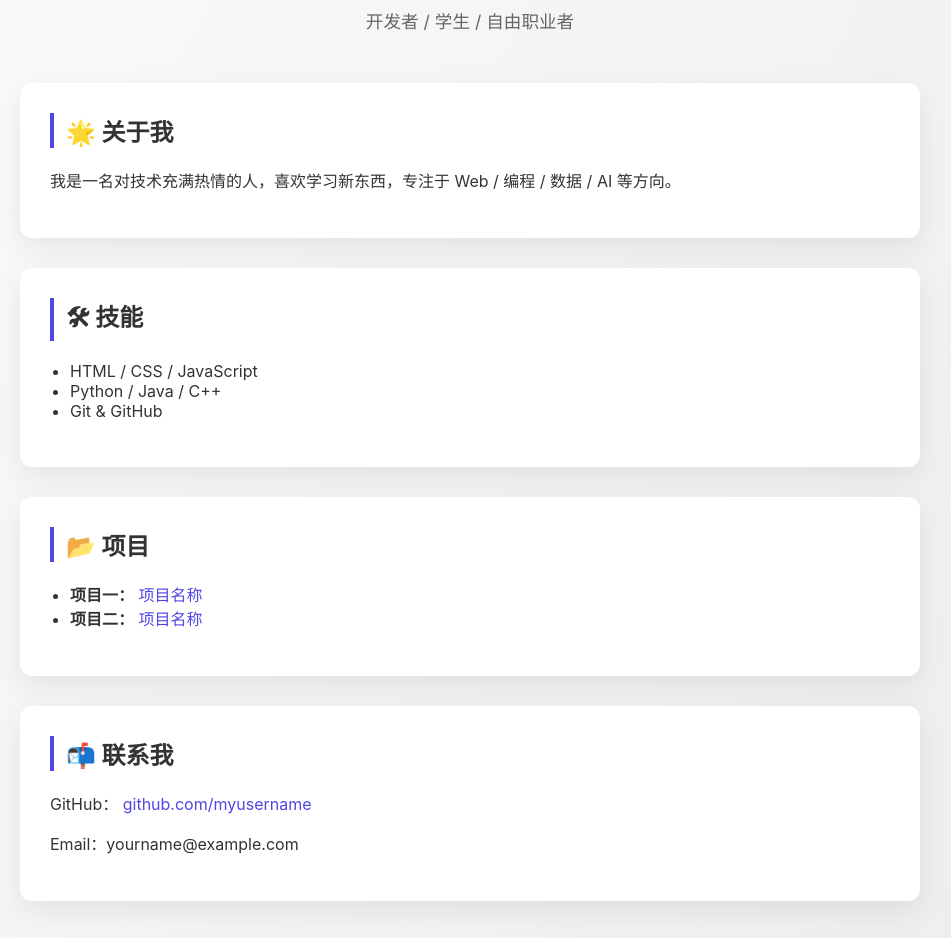
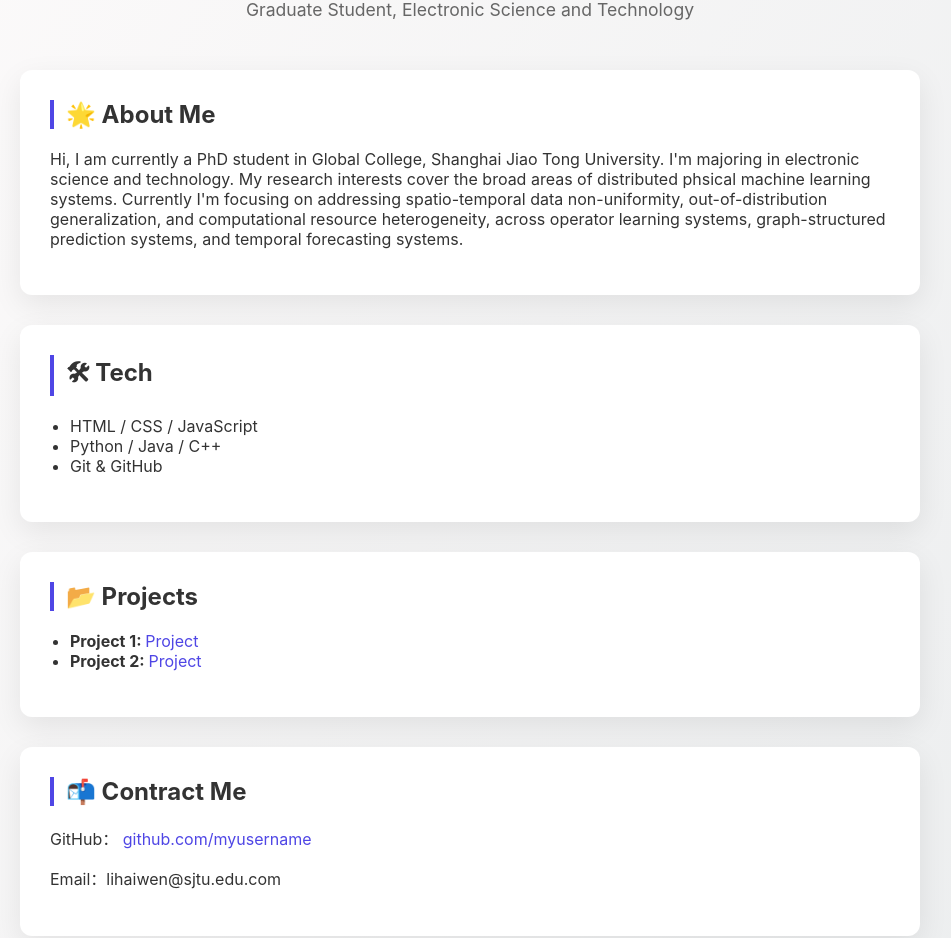
Before and after one commit to HaiwenLee/HaiwenLee.github.io, a plain HTML site: page index.html in a window 1280 px wide. Shown: the part 134-1072 px from the top of the page, without its empty margins (170-1121 px from the left). Drawn offline with Linux system fonts and the light colour scheme.

Commit message:
Update index.html

```diff
--- a/index.html
+++ b/index.html
@@ -2,7 +2,7 @@
 <html lang="zh-CN">
 <head>
   <meta charset="UTF-8" />
-  <title>我的个人主页</title>
+  <title>Haiwen Li, Shanghai Jiao Tong University</title>
   <meta name="viewport" content="width=device-width, initial-scale=1.0" />
   <style>
     body {
@@ -79,19 +79,19 @@
 <body>
   <div class="container">
     <header>
-      <h1>你好，我是 Your Name 👋</h1>
-      <p>开发者 / 学生 / 自由职业者</p>
+      <h1>Haiwen Li 👋</h1>
+      <p>Graduate Student, Electronic Science and Technology</p>
     </header>
 
     <section>
-      <h2>🌟 关于我</h2>
+      <h2>🌟 About Me</h2>
       <p>
-        我是一名对技术充满热情的人，喜欢学习新东西，专注于 Web / 编程 / 数据 / AI 等方向。
+        Hi, I am currently a PhD student in Global College, Shanghai Jiao Tong University. I'm majoring in electronic science and technology. My research interests cover the broad areas of distributed phsical machine learning systems. Currently I'm focusing on addressing spatio-temporal data non-uniformity, out-of-distribution generalization, and computational resource heterogeneity, across operator learning systems, graph-structured prediction systems, and temporal forecasting systems.
       </p>
     </section>
 
     <section>
-      <h2>🛠 技能</h2>
+      <h2>🛠 Tech</h2>
       <ul>
         <li>HTML / CSS / JavaScript</li>
         <li>Python / Java / C++</li>
@@ -100,32 +100,32 @@
     </section>
 
     <section>
-      <h2>📂 项目</h2>
+      <h2>📂 Projects</h2>
       <ul>
         <li>
-          <strong>项目一：</strong>
+          <strong>Project 1: </strong>
           <a href="https://github.com/myusername/project1" target="_blank">
-            项目名称
+            Project
           </a>
         </li>
         <li>
-          <strong>项目二：</strong>
+          <strong>Project 2: </strong>
           <a href="https://github.com/myusername/project2" target="_blank">
-            项目名称
+            Project
           </a>
         </li>
       </ul>
     </section>
 
     <section>
-      <h2>📬 联系我</h2>
+      <h2>📬 Contract Me </h2>
       <p>
         GitHub：
-        <a href="https://github.com/myusername" target="_blank">
+        <a href="https://github.com/HaiwenLee" target="_blank">
           github.com/myusername
         </a>
       </p>
-      <p>Email：yourname@example.com</p>
+      <p>Email：lihaiwen@sjtu.edu.com</p>
     </section>
 
     <footer>
```
